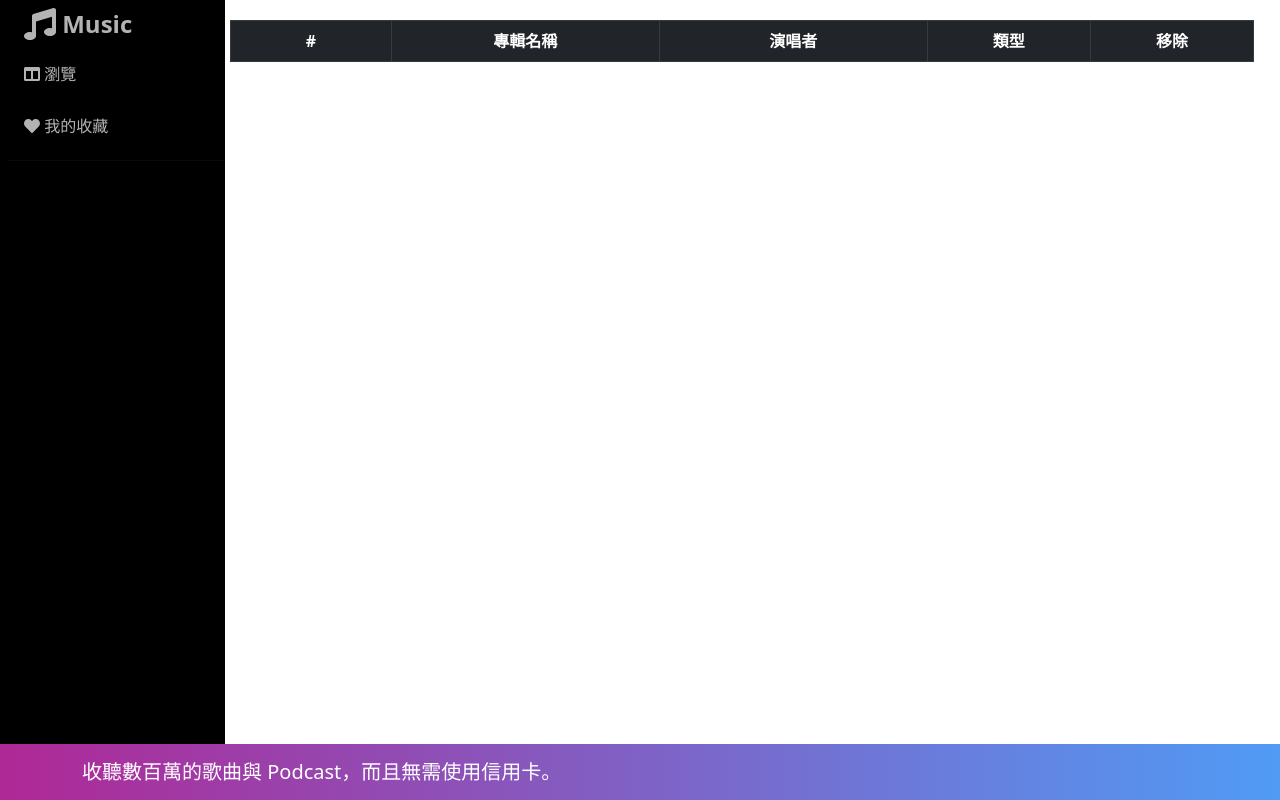
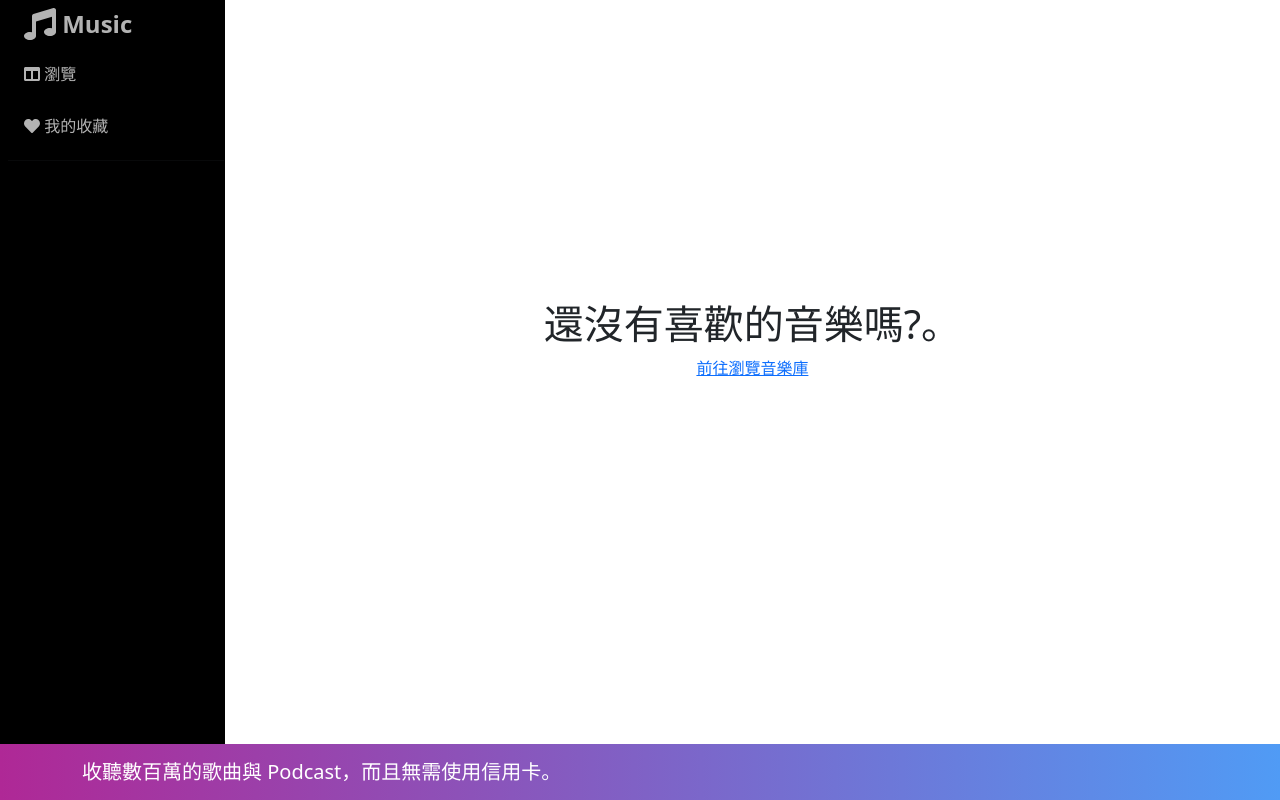
Before and after one commit to denny1011133/music-app-with-react, a React (Create React App) app: page /myFavorites in a window 1280 px wide. Built offline with nearby package versions, Linux system fonts and the light colour scheme; data requests are answered from the project's data file.

Commit message:
Adjust UX

```diff
--- a/src/App.js
+++ b/src/App.js
@@ -16,9 +16,11 @@ import axios from "axios";
 library.add(fab, fas, far);
 
 function App() {
+
   const [inputValue, setInputValue] = useState("");
   const [albums, setAlbums] = useState([]);
   const [myFavorites, setMyFavorites] = useState([]);
+  const [isloading, setIsloading] = useState(true)
 
   const handleSearch = function (e) {
     setInputValue(e.target.value);
@@ -91,17 +93,21 @@ function App() {
     deleteFromMyFavorite();
   };
 
+  //元件渲染完後才會呼叫 useEffect 內的 function
+  //元件渲染完後，如果 dependencies 有改變，才會呼叫 useEffect 內的 function
   useEffect(() => {
-    axios.get("http://localhost:3002/albums").then((res) => {
-      setAlbums(res.data);
-    });
-    axios.get("http://localhost:3002/myFavorites").then((res) => {
-      setMyFavorites(res.data);
-    });
+
+    Promise.all([axios.get("http://localhost:3002/albums"), axios.get("http://localhost:3002/myFavorites")])
+      .then(res => {
+        setAlbums(res[0].data);
+        setMyFavorites(res[1].data);
+        setIsloading(false)
+      });
   }, []);
 
   return (
     <div className="App">
+
       <SideBar />
       <Switch>
         <Route exact path="/">
@@ -113,10 +119,11 @@ function App() {
             albums={albums}
             handleAdd={handleAdd}
             handleSearch={handleSearch}
+            isloading={isloading}
           />
         </Route>
         <Route path="/myFavorites">
-          <MyFavorites handleDelete={handleDelete} myFavorites={myFavorites} />
+          <MyFavorites handleDelete={handleDelete} myFavorites={myFavorites} isloading={isloading} />
         </Route>
         <Route path="*">
           <NoMatch />
--- a/src/components/HomePage.js
+++ b/src/components/HomePage.js
@@ -1,3 +1,5 @@
+import { Link } from "react-router-dom";
+
 function HomePage() {
   return (
     <div
@@ -11,7 +13,8 @@ function HomePage() {
       }}
     >
       <h1>午安，奕德。</h1>
-      <a href="/albums">前往瀏覽音樂庫</a>
+      <Link to="/albums"> 前往瀏覽音樂庫</Link>
+
     </div>
   );
 }
--- a/src/components/Musics.js
+++ b/src/components/Musics.js
@@ -1,11 +1,18 @@
 import { FontAwesomeIcon } from "@fortawesome/react-fontawesome";
 import { Row, Col, Card, Form } from "react-bootstrap";
 import clsx from "clsx";
+import { ReactComponent as Loading } from '../images/Spinner-1s-200px.svg'
 
-function Musics({ albums, handleSearch, handleAdd, inputValue }) {
+function Musics({ albums, handleSearch, handleAdd, inputValue, isloading }) {
+
+  if (isloading) {
+    return <Loading />
+  } else {
     const filterResult = albums.every((i) => {
       return i.isShown === false;
     });
+
+
     if (filterResult) {
       return (
         <>
@@ -96,4 +103,6 @@ function Musics({ albums, handleSearch, handleAdd, inputValue }) {
     }
   }
 
+}
+
 export default Musics;
--- a/src/components/MyFavorites.js
+++ b/src/components/MyFavorites.js
@@ -1,8 +1,29 @@
 import { Table } from "react-bootstrap";
 import { FontAwesomeIcon } from "@fortawesome/react-fontawesome";
 import { faTimes } from "@fortawesome/free-solid-svg-icons";
+import { ReactComponent as Loading } from '../images/Spinner-1s-200px.svg'
+import { Link } from "react-router-dom";
 
-function MyFavorites({ myFavorites, handleDelete }) {
+function MyFavorites({ myFavorites, handleDelete, isloading }) {
+  console.log(myFavorites)
+  if (isloading) {
+    return <Loading />
+  } else {
+    if (myFavorites.length === 0) {
+      return <div
+        style={{
+          marginLeft: "224.8px",
+          height: "85vh",
+          display: "flex",
+          flexDirection: "column",
+          justifyContent: "center",
+          alignItems: "center",
+        }}
+      >
+        <h1>還沒有喜歡的音樂嗎?。</h1>
+        <Link to="/albums"> 前往瀏覽音樂庫</Link>
+      </div>
+    } else {
       return (
         <Table
           style={{
@@ -50,4 +71,8 @@ function MyFavorites({ myFavorites, handleDelete }) {
       );
     }
 
+  }
+
+}
+
 export default MyFavorites;
--- a/src/components/NoMatch.js
+++ b/src/components/NoMatch.js
@@ -1,3 +1,5 @@
+import { Link } from "react-router-dom";
+
 function NoMatch() {
   return (
     <div
@@ -13,14 +15,7 @@ function NoMatch() {
       <div>
         <h1>此頁面不存在。</h1>
         <p>我們找不到你正在尋找的網頁。或許我們的常見問題或社群幫得上忙？</p>
-        <a
-          href="/"
-          onClick={() => {
-            window.history.back();
-          }}
-        >
-          返回首頁
-        </a>
+        <Link to="/"> 導回首頁</Link>
       </div>
       <img
         style={{ minWidth: "200px" }}
```
Also changed, not shown: src/images/Spinner-1s-200px.svg (added). Lines whose indentation alone changed are shown as unchanged.
